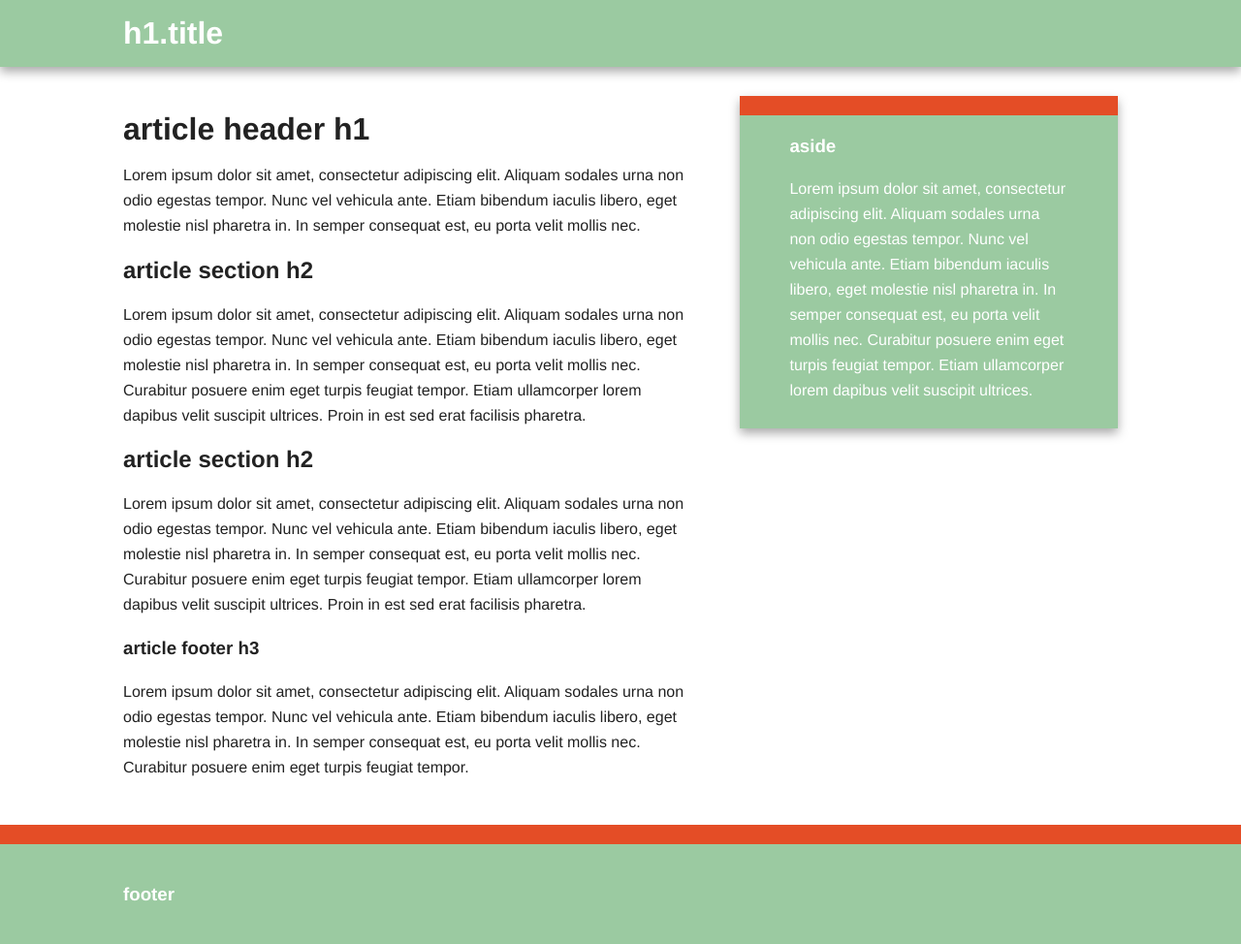
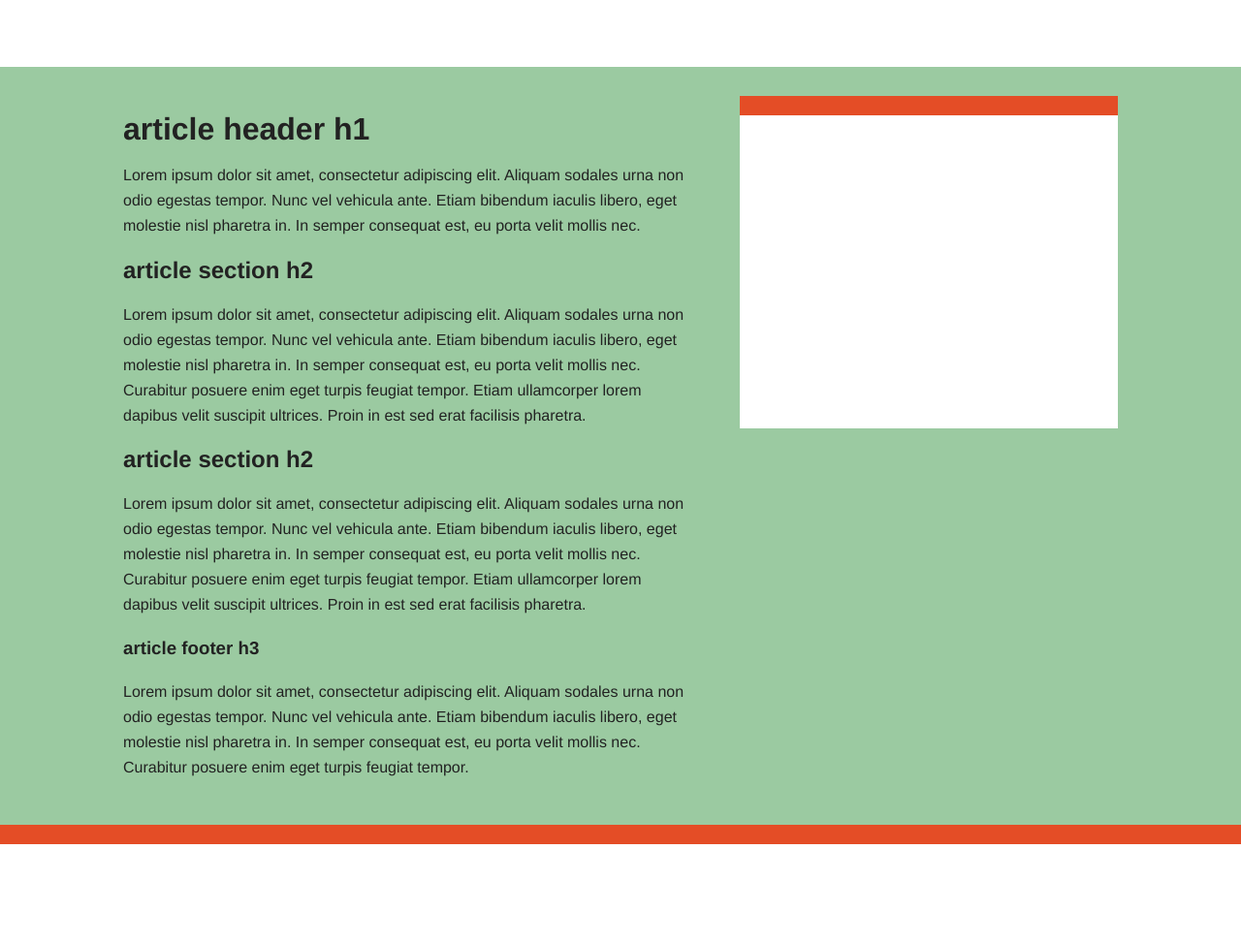
Before and after one commit to amorzenyoga/website, a PHP site: page / in a window 1280 px wide. Shown: the whole page at 97% size. Run offline with PHP 8.4, Linux system fonts and the light colour scheme; some libraries are stand-ins or nearby versions.

Commit message:
updating index.php

```diff
--- a/css/main.css
+++ b/css/main.css
@@ -78,10 +78,15 @@ body {
     border-top: 20px solid #e44d26;
 }
 
+
+.main-container{
+	background: #9bcaa1;
+}
+
 .header-container,
 .footer-container,
 .main aside {
-    background: #9bcaa1; /* background: #f16529; ABK */
+    background: #ffffff; /* background: #f16529; ABK */
 }
 
 .title {
@@ -215,9 +220,9 @@ nav a:hover {
 
     .header-container,
     .main aside {
-        -webkit-box-shadow: 0 5px 10px #aaa;
+      /*   -webkit-box-shadow: 0 5px 10px #aaa;
            -moz-box-shadow: 0 5px 10px #aaa;
-                box-shadow: 0 5px 10px #aaa;
+                box-shadow: 0 5px 10px #aaa; ABK */
     }
 
 /* ============
```
